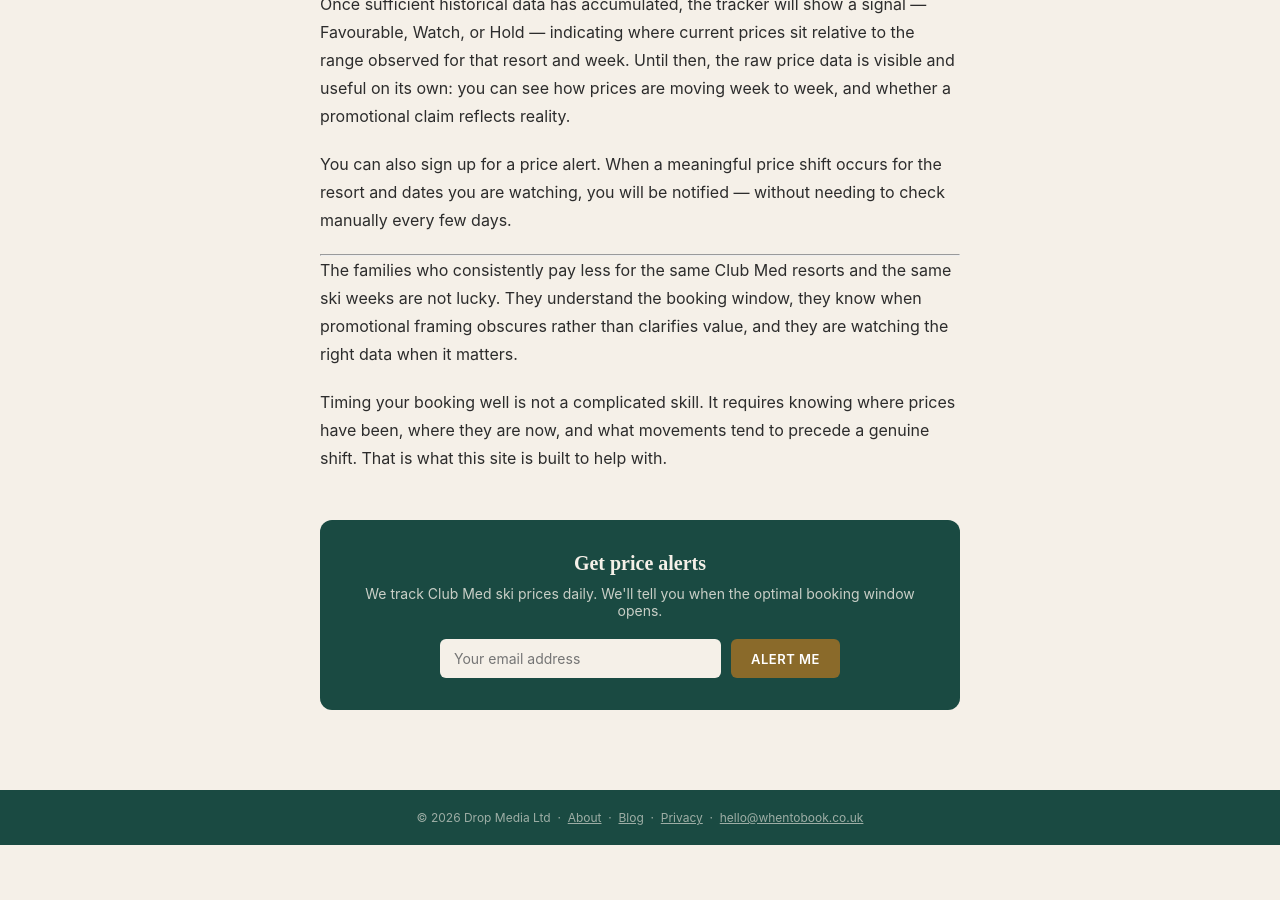
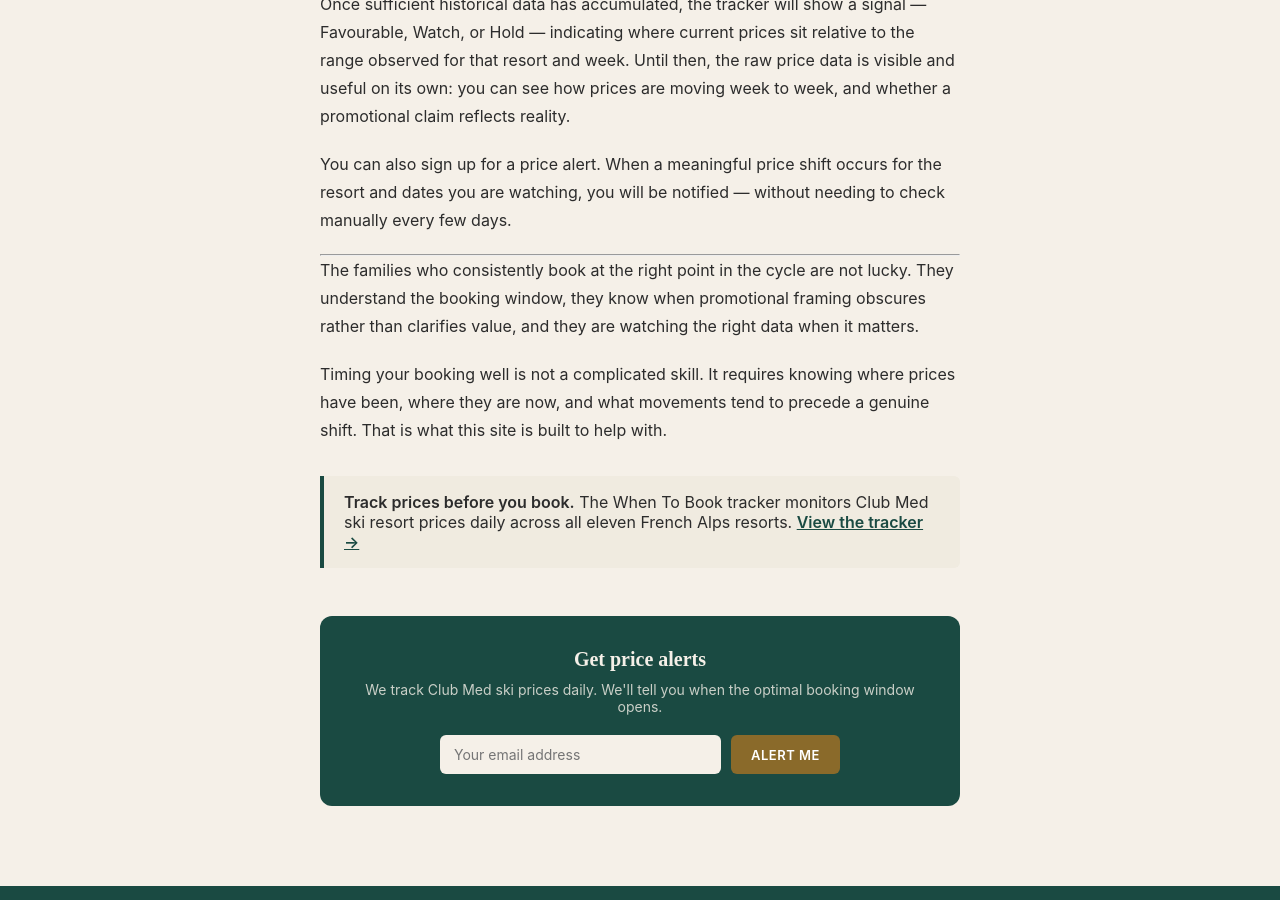
Before and after one commit to 215781/booking-window, a Jekyll site: the page built from _posts/2026-05-06-when-to-book-club-med-ski-holiday.md, in a window 1280 px wide and 900 px high, scrolled down 4125 px. Built offline with Jekyll 4.4.1, drawn with Linux system fonts in a browser that asks for light colours; some web fonts are replaced; before the commit the page ends 4970 px from its top, so only the background shows below that.

Commit message:
Content B9: Fix closing copy + standardise CTA boxes across articles
- when-to-book: 'consistently pay less' → 'consistently book at the right point in the cycle'; teal CTA box added
- tignes-vs-les-arcs: teal CTA box added; related reading footer added
- is-club-med-ski-worth-it: closing paragraph reframed to positive positioning per B9 spec

Co-Authored-By: Claude Sonnet 4.6 <noreply@anthropic.com>

```diff
--- a/_posts/2026-05-06-when-to-book-club-med-ski-holiday.md
+++ b/_posts/2026-05-06-when-to-book-club-med-ski-holiday.md
@@ -91,6 +91,10 @@ You can also sign up for a price alert. When a meaningful price shift occurs for
 
 ---
 
-The families who consistently pay less for the same Club Med resorts and the same ski weeks are not lucky. They understand the booking window, they know when promotional framing obscures rather than clarifies value, and they are watching the right data when it matters.
+The families who consistently book at the right point in the cycle are not lucky. They understand the booking window, they know when promotional framing obscures rather than clarifies value, and they are watching the right data when it matters.
 
 Timing your booking well is not a complicated skill. It requires knowing where prices have been, where they are now, and what movements tend to precede a genuine shift. That is what this site is built to help with.
+
+<div style="background:#f0ebe0;border-left:4px solid #1a4a42;padding:16px 20px;margin:32px 0;border-radius:0 6px 6px 0;">
+<strong>Track prices before you book.</strong> The When To Book tracker monitors Club Med ski resort prices daily across all eleven French Alps resorts. <a href="/clubmed" style="color:#1a4a42;font-weight:600;">View the tracker →</a>
+</div>
```
Also changed, not shown: _posts/2026-05-06-club-med-tignes-vs-les-arcs.md (+8 -0 lines), _posts/2026-05-17-is-club-med-ski-worth-it.md (+1 -1 lines).
